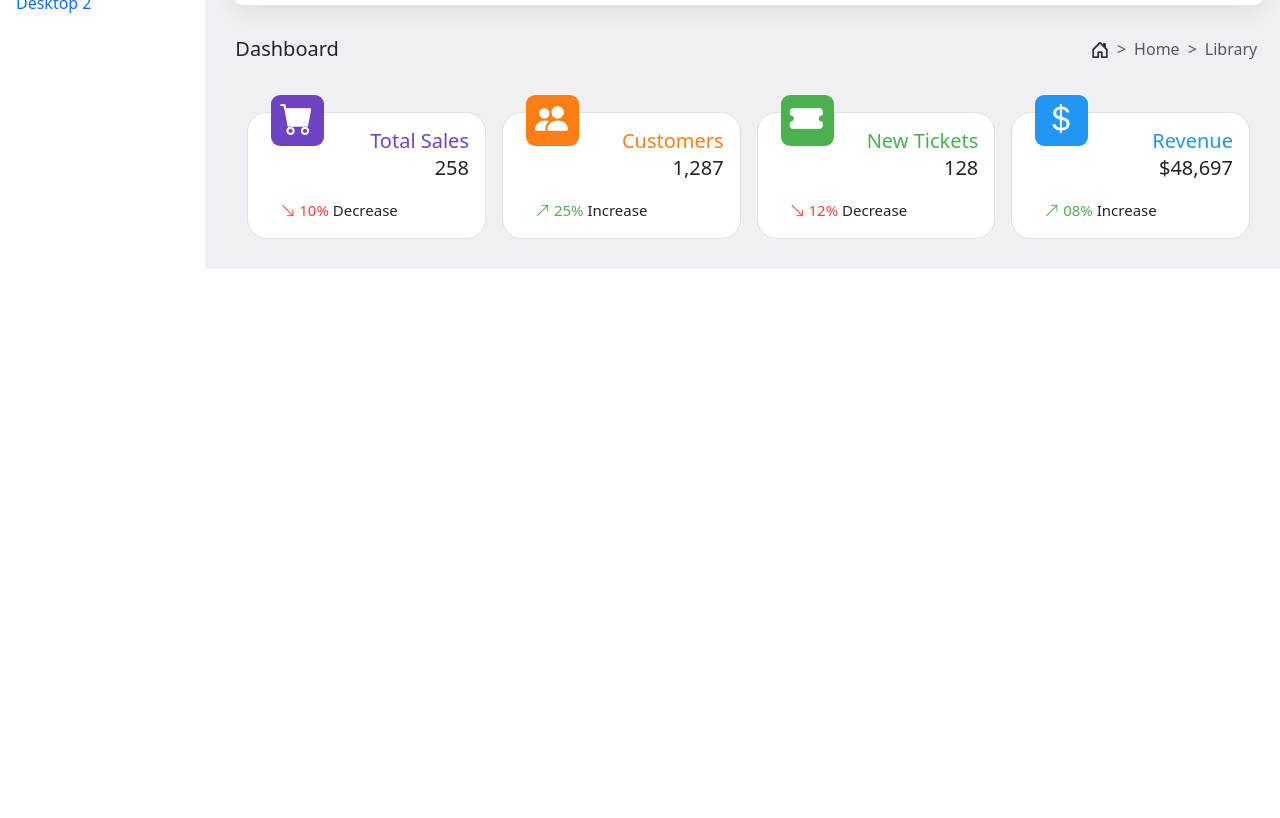
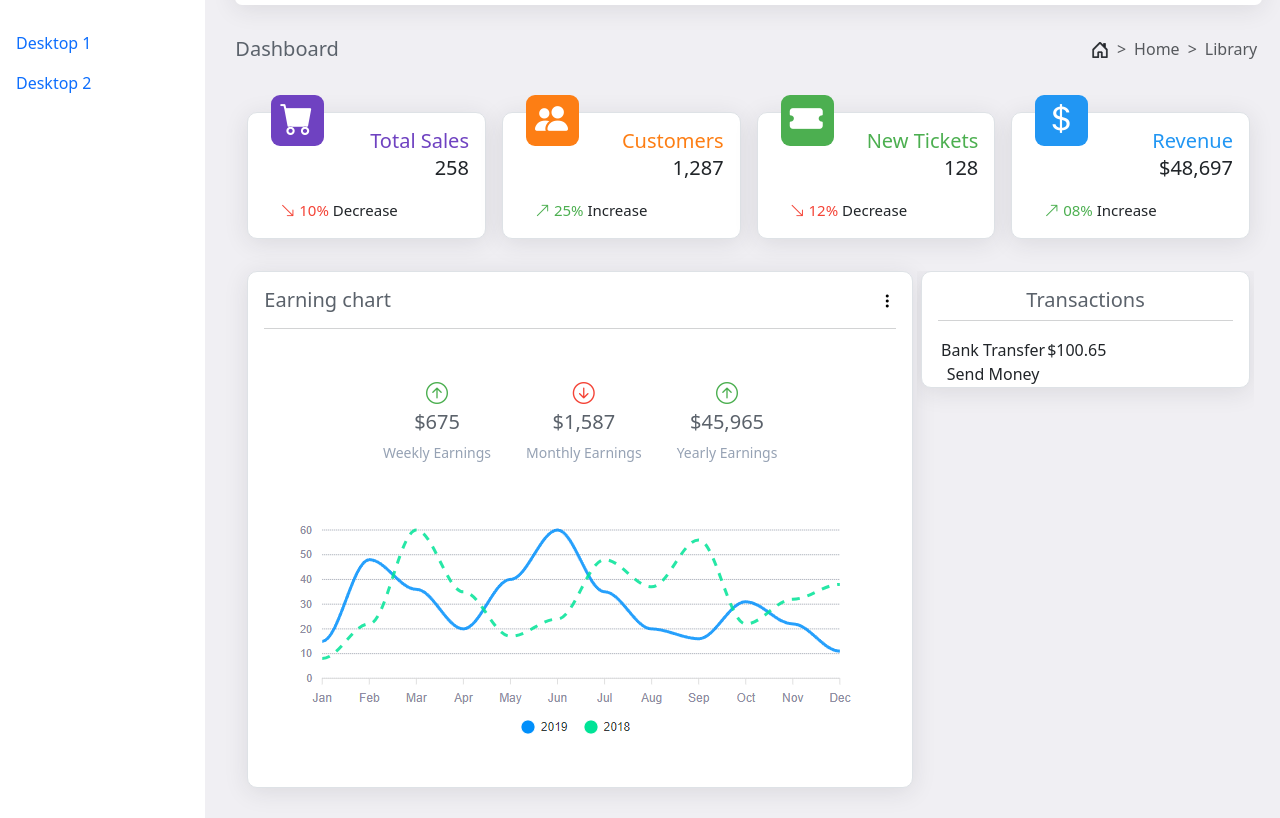
Before and after one commit to Sarfraz-Singh-Gill/spire-project, a plain HTML site: page index.html in a window 1280 px wide. Shown: the part 89-907 px from the top of the page. Before the commit the page ends 800 px from the top, so only its background shows below. Drawn offline with nearby package versions, Linux system fonts and the light colour scheme.

Commit message:
added to website

```diff
--- a/index.html
+++ b/index.html
@@ -124,12 +124,65 @@
           </div>
         </div>
       </div>
-      <section class="row">
-        <div class="col-8">
+      <section class="padding-top-2">
+        <div class="container text-center">
+          <div class="row g-2">
+            <div class="col-8">
+              <div class="p-3 border bg-light">
+                <div class="d-flex flex justify-content-between ">
+                  <h5>Earning chart</h5>
+                  <div class="dropdown">
+                    <button class="btn btn-secondary dropdown-toggle three-dots-drop" type="button" data-bs-toggle="dropdown" aria-expanded="false">
+                      <i class="bi bi-three-dots-vertical"></i>
+                    </button>
+                    <ul class="dropdown-menu">
+                      <li><a class="dropdown-item" href="#">Action</a></li>
+                      <li><a class="dropdown-item" href="#">Another action</a></li>
+                      <li><a class="dropdown-item" href="#">Something else here</a></li>
+                    </ul>
+                  </div>
+                </div>
+                <hr>
+                <div class="section-1-above-chart padding-top-2">
+                  <div>
+                    <i class="bi bi-arrow-up-circle green-color"></i>
+                    <h5>&dollar;675</h5>
+                    <p>Weekly Earnings</p>
+                  </div>
+                  <div>
+                    <i class="bi bi-arrow-down-circle red-color"></i>
+                    <h5>&dollar;1,587</h5>
+                    <p>Monthly Earnings</p>
+                  </div>
+                  <div>
+                    <i class="bi bi-arrow-up-circle green-color"></i>
+                    <h5>&dollar;45,965</h5>
+                    <p>Yearly Earnings</p>
+                  </div>
 
-        </div>
-        <div class="col-4">
-
+                </div>
+                <img src="./spireimgs/Screenshot (117).png" alt="chart">
+              </div>
+            </div>
+            <div class="col-4 overflow-auto transactions">
+              <div class="p-3 border bg-light">
+                <h5>Transactions</h5>
+                <hr>
+                <table>
+                  <tr class="d-flex justify-content-between">
+                    <div>
+                      <td></td>
+                    <td>
+                      <div>Bank Transfer</div>
+                      <div>Send Money</div>
+                    </td>
+                    </div>
+                    <td>&dollar;100.65</td>
+                  </tr>
+                </table>
+              </div>
+            </div>
+          </div>
         </div>
       </section>
     </div>
--- a/spirecss/parentfile.css
+++ b/spirecss/parentfile.css
@@ -90,9 +90,10 @@ i.bi.bi-house-door {
     margin-left: 7px;
 }
 .p-3.border.bg-light {
-    border-radius: 20px;
+    border-radius: 10px;
     background-color: white !important;
     padding-bottom: 0rem !important;
+    box-shadow: 0 4px 24px #232a301a;
 }
 p.box-top-no {
     text-align: right;
@@ -121,9 +122,30 @@ h5.d-flex.justify-content-between.box-4{
     margin-bottom: 0;
 }
 .p-3.border.bg-light:hover h5>i {
-    transition: all 0.5s ease-in-out;
-    transform: translateY(-8px);
+    transition: all 0.3s ease-in-out;
+    transform: translateY(-9px);
 }
-.p-3.border.bg-light{
-    transition: 0.5s all ease-in-out;
+.p-3.border.bg-light h5>i{
+    transition: 0.3s all ease-in-out;
 }
+button.btn.btn-secondary.dropdown-toggle.three-dots-drop{
+    padding-top: 5px;
+    margin-top: -0.4rem;
+    margin-right: -0.7rem;
+}
+.section-1-above-chart{
+    display: flex;
+    justify-content: center;
+    gap: 35px;
+}
+.section-1-above-chart i{
+    font-size: 22px;
+}
+.section-1-above-chart p{
+    font-size: 14px;
+    color: #96a2b4
+}
+ img{
+    padding-top: 2rem;
+    margin-bottom: 3rem;
+}
--- a/spirecss/variables.css
+++ b/spirecss/variables.css
@@ -1,14 +1,34 @@
 .padding-top-2{
     padding-top: 2rem;
 }
+
 :root{
 --purple_color: #6f42c1;
 --orange_color: #fd7e14;
 --green_color: #4caf50;
 --blue_color: #2196f3;
 --red_color:#f44336;
+--lgreen_color:#e1fbe2;
+--lpurple_color:#dfceff;
+--lblue_color:#cbe8ff;
+--lorange_color:#ffe3db;
+--lred_color:#ffe5e4;
 }
-
+.lgreen_color{
+    color: #e1fbe2;
+}
+.lpurple_color{
+    color:#dfceff ;
+}
+.lblue_color{
+    color:#cbe8ff ;
+}
+.lorange_color{
+    color:#ffe3db ;
+}
+.lred_color{
+    color: #ffe5e4;
+}
 .red-color{
     color: #f44336;
 }
@@ -24,3 +44,11 @@
 .blue-color{
     color: #2196f3;
 }
+
+hr {
+    margin-top: 0.4rem;
+    opacity: 0.2;
+}
+h5{
+    color: #5b626b
+}
```
Also changed, not shown: spireimgs/Screenshot (117).png (added).
